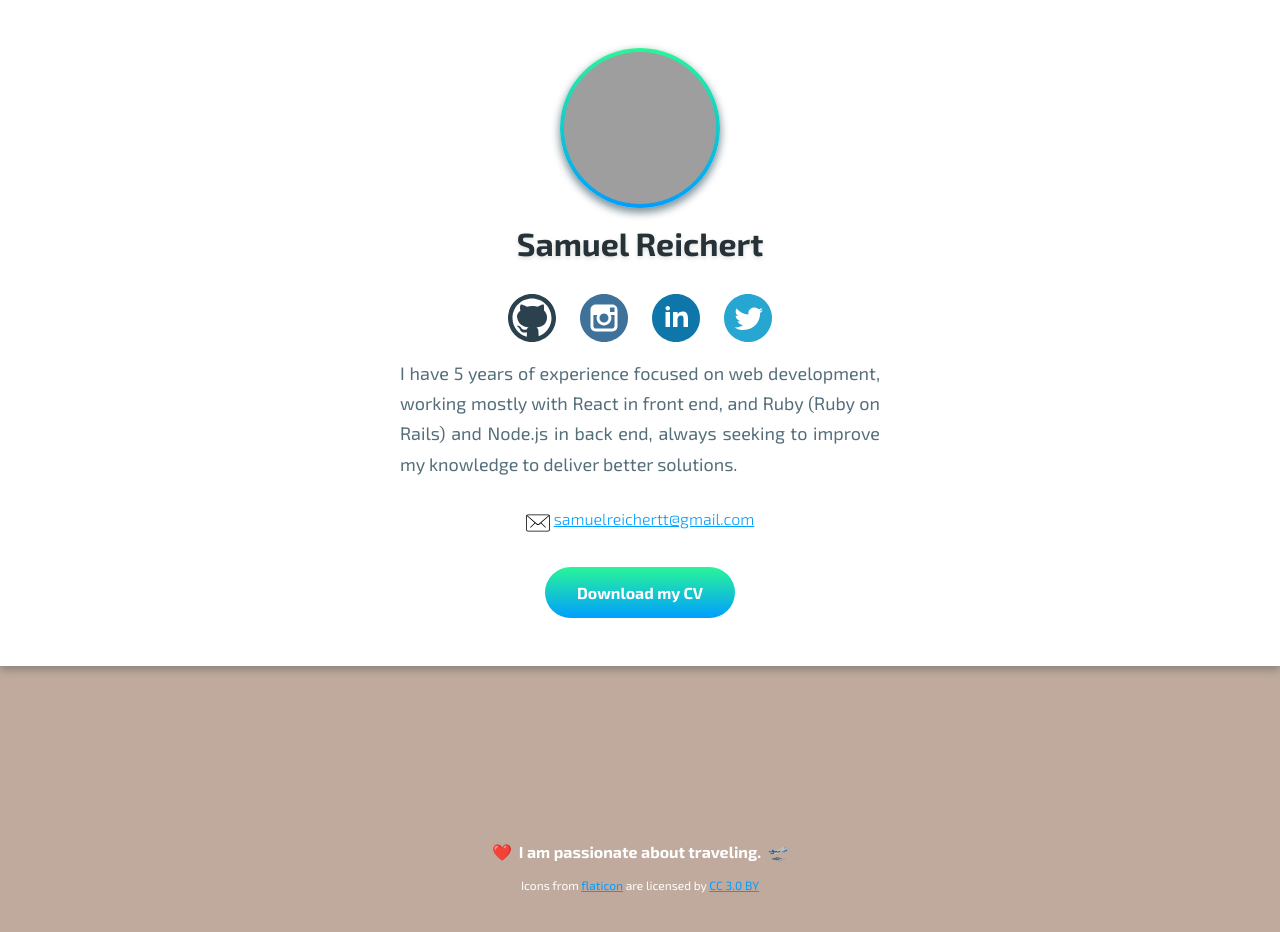
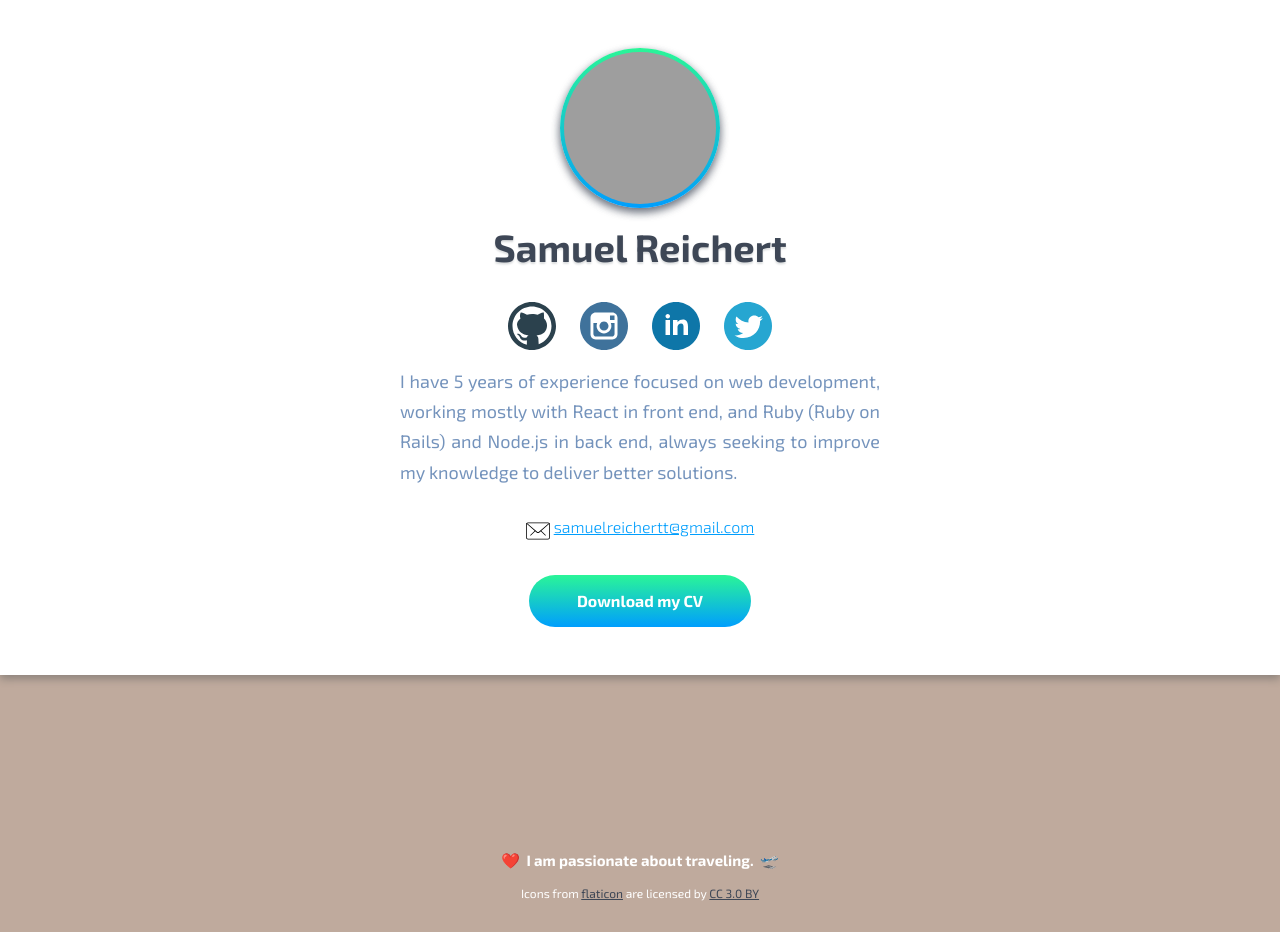
Before and after one commit to samuelreichert/samuelreichert.github.io, a Jekyll site: the page built from index.html, in a window 1280 px wide. Built offline with Jekyll 4.4.1, drawn with Linux system fonts in a browser that asks for light colours; grey boxes are pictures that could not be loaded.

Commit message:
Update website color pallete

```diff
--- a/_sass/_colors.scss
+++ b/_sass/_colors.scss
@@ -1,17 +1,19 @@
 // Base website colors
-$blue-link: #009efd;
-$blue-grey: #263238;
-$light-blue-grey: #546E7A;
+
+// Natural pallete
+$blue-link: #009EFD;
+$cloudy-sky: #7493BC;
+$ice-white: #F2FAFF;
+$olive-white: #E6F4F1;
+$grafitti: #3E4756;
 
 $happy-green: #2af598;
-
 $chocolate: #bfaa9d;
 
 $black-at-16: rgba(0,0,0,0.16);
 $black-at-32: rgba(0,0,0,0.32);
 $blue-grey-16: rgba(38, 50, 56, .16);
 $blue-grey-32: rgba(38, 50, 56, .32);
-$light-blue-grey-32: rgba(84, 110, 122, .32);
-$light-blue-grey-64: rgba(84, 110, 122, .64);
-
+$light-blue-grey-32: rgba(62, 71, 86, .32);
+$light-blue-grey-64: rgba(62, 71, 86, .64);
 $white: #FFFFFF;
--- a/_sass/_profile.scss
+++ b/_sass/_profile.scss
@@ -6,10 +6,6 @@
   align-items: center;
   padding: 48px 16px;
   z-index: 1;
-
-  // @media (min-width: 768px) {
-  //   padding: 64px 48px 64px 32px;
-  // }
 
   &__description,
   &__gradient-circle,
@@ -25,8 +21,8 @@
   }
 
   &__description {
-    color: $light-blue-grey;
-    font-size: 18px;
+    color: $cloudy-sky;
+    font-size: 1.8rem;
     font-weight: 400;
     line-height: 1.68;
     max-width: 480px;
@@ -45,11 +41,12 @@
   }
 
   &__name {
+    font-size: 3.8rem;
     font-weight: 700;
-    text-shadow: 0px 2px 4px $blue-grey-16;
+    text-shadow: 0px 2px 2px $blue-grey-16;
 
     @media (max-width: 480px) {
-      font-size: 30px;
+      font-size: 3.6rem;
     }
   }
 }
@@ -66,7 +63,7 @@
 
   &__link {
     color: $blue-link;
-    font-size: 16px;
+    font-size: 1.6rem;
     font-weight: 300;
     line-height: 1;
   }
@@ -75,12 +72,14 @@
 .resume {
   background-image: linear-gradient(180deg, $happy-green 0%, $blue-link 100%);
   border-radius: 2em;
-  color:#FFFFFF;
+  color: $white;
   display: flex;
   align-items: center;
+  font-size: 1.6rem;
   font-weight: 700;
+  line-height: 1;
   margin: 16px 0 0;
-  padding: 16px 32px;
+  padding: 18px 48px;
   text-align: center;
   text-decoration: none;
 
--- a/_sass/main.scss
+++ b/_sass/main.scss
@@ -4,9 +4,13 @@
   box-sizing: border-box;
 }
 
+html {
+  font-size: 10px;
+}
+
 body {
   background-color: $chocolate;
-  color: $blue-grey;
+  color: $grafitti;
   font-family: 'Exo 2', sans-serif;
   margin: 0;
   padding: 0;
@@ -15,10 +19,6 @@ body {
 .app {
   display: flex;
   flex-direction: column;
-
-  // @media (min-width: 768px) {
-  //   flex-direction: row;
-  // }
 }
 
 .footer {
@@ -29,15 +29,16 @@ body {
   padding: 32px 16px;
 
   &__credits {
-    font-size: 12px;
+    font-size: 1.2rem;
   }
 
   &__passion {
+    font-size: 1.5rem;
     font-weight: 700;
     margin: 16px 0;
   }
 
   a {
-    color: $blue-link;
+    color: $grafitti;
   }
 }
```
Also changed, not shown: 1 other file.
